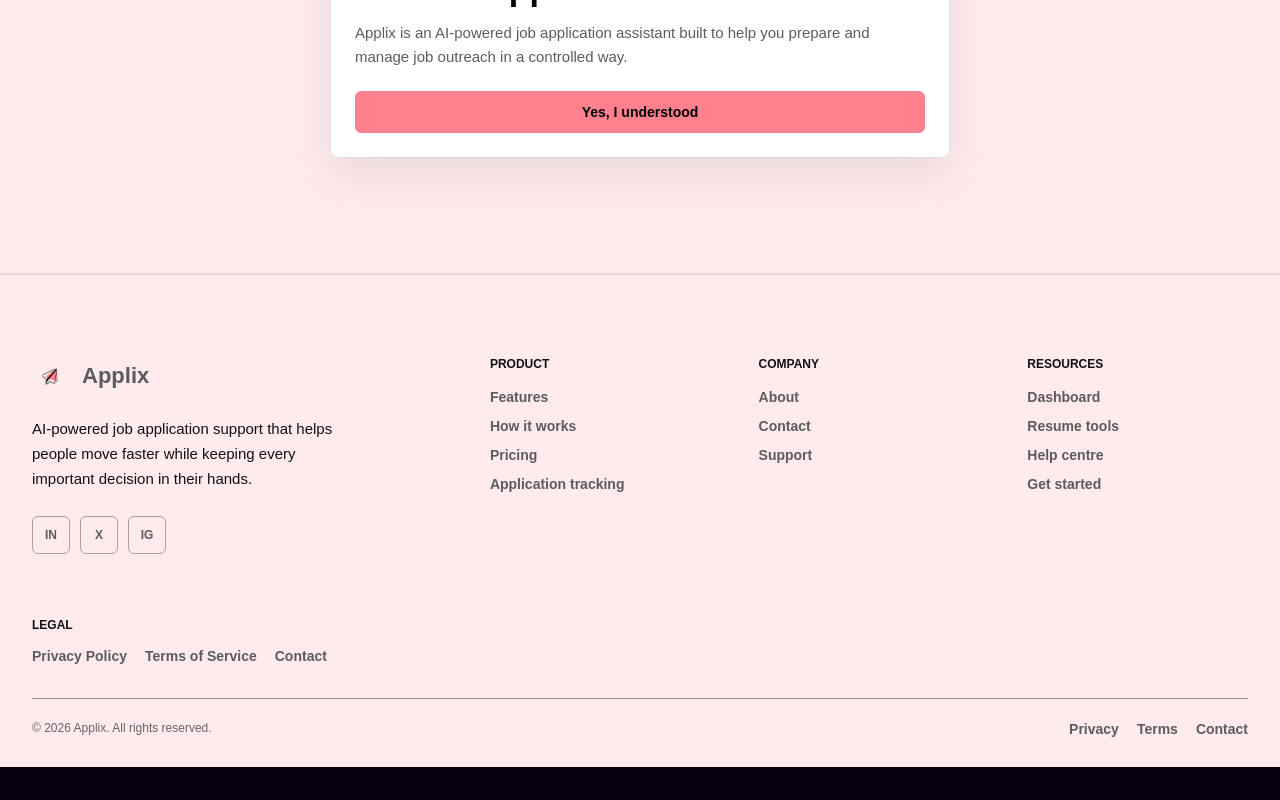
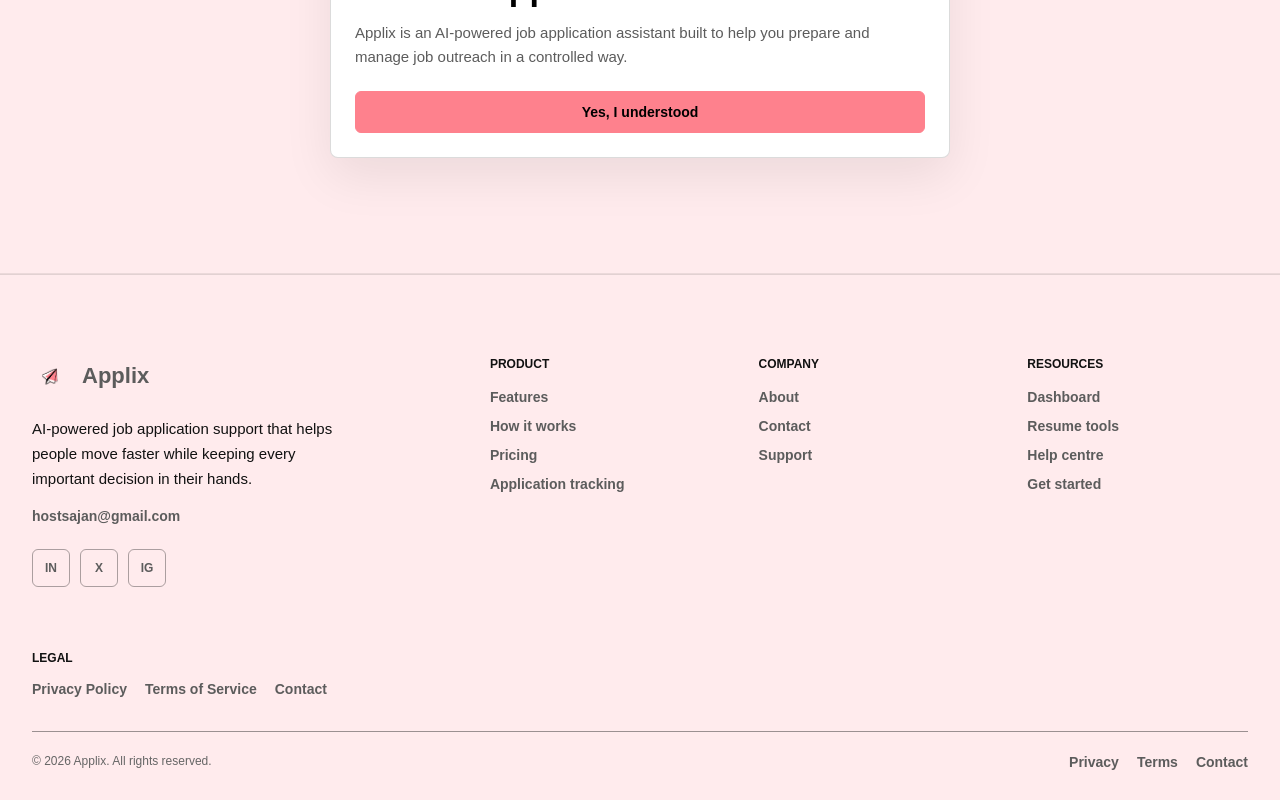
Before and after one commit to Calsie-ai/Calsie, a Next.js app in the folder frontend/: page / in a window 1280 px wide. Shown: the part 6504-7304 px from the top of the page. Before the commit the page ends 7271 px from the top, so only its background shows below. Built offline with nearby package versions, Linux system fonts and the light colour scheme.

Commit message:
Show support email in public footer

```diff
--- a/frontend/app/components/AppFooter.tsx
+++ b/frontend/app/components/AppFooter.tsx
@@ -1,3 +1,5 @@
+const SUPPORT_EMAIL = "hostsajan@gmail.com";
+
 const footerGroups = [
   {
     title: "Product",
@@ -55,6 +57,9 @@ export default function AppFooter() {
             <p style={{ margin: "18px 0 0", color: "#555", fontSize: "15px", lineHeight: 1.65 }}>
               AI-powered job application support that helps people move faster while keeping every important decision in their hands.
             </p>
+            <a href={`mailto:${SUPPORT_EMAIL}`} style={{ display: "inline-block", marginTop: "16px", fontSize: "14px", fontWeight: 800 }}>
+              {SUPPORT_EMAIL}
+            </a>
             <div style={{ display: "flex", gap: "10px", marginTop: "24px" }} aria-label="Social links">
               {["in", "x", "ig"].map((label) => (
                 <a
```
